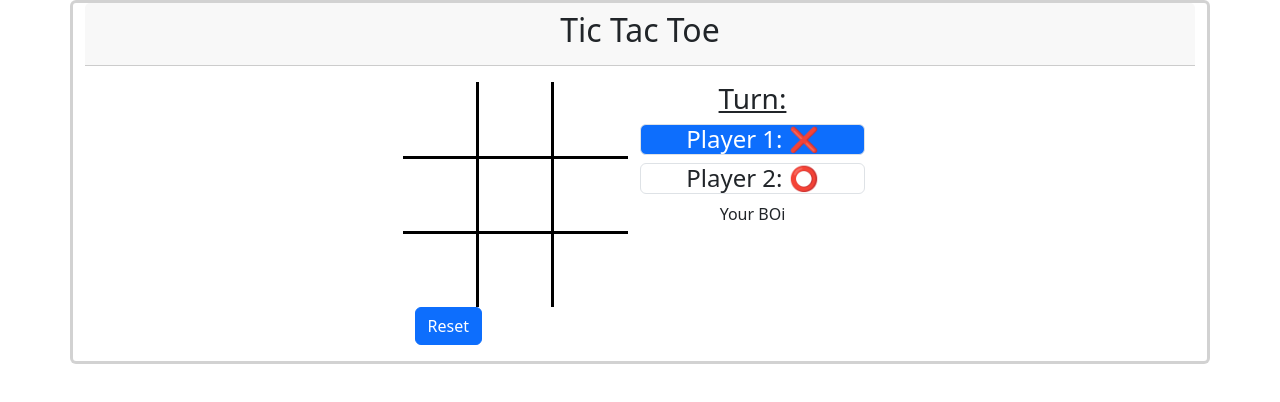
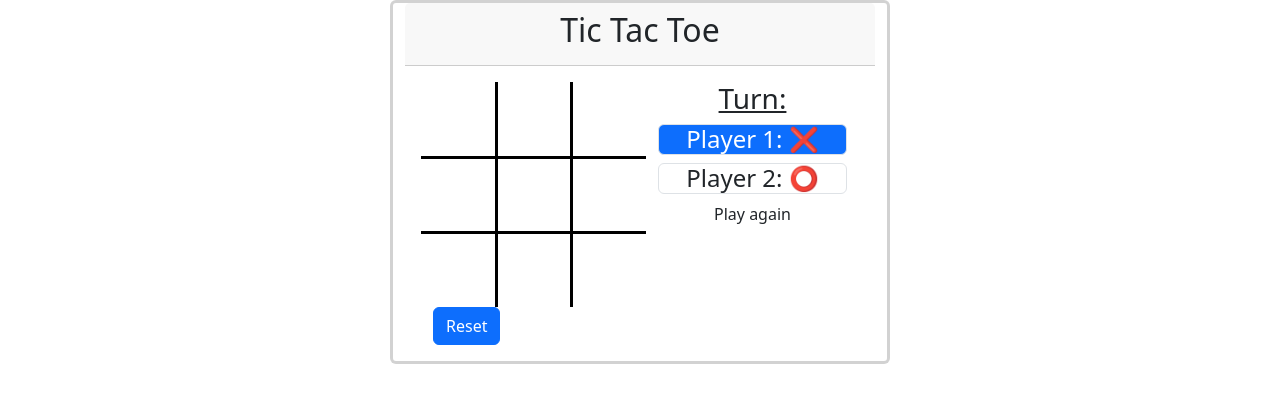
Before and after one commit to samevwro/Tic-Tac-Toe, a website: page Index.html in a window 1280 px wide. Both pictures are taken after a click on the button "Reset". Drawn offline with nearby package versions, Linux system fonts and the light colour scheme.

Commit message:
desktop Push

```diff
--- a/Index.html
+++ b/Index.html
@@ -7,7 +7,7 @@
     <link rel="stylesheet" href="node_modules/bootstrap/dist/css/bootstrap.css">
 </head>
 <body>
-        <div class="card container" style="max-width: px; margin-left: auto; margin-right: auto; border-width: 3px;">
+        <div class="card container" style="max-width: 500px; margin-left: auto; margin-right: auto; border-width: 3px;">
                 <div class="card-header text-center">
                 <h2>Tic Tac Toe</h2>
             </div>
@@ -16,19 +16,19 @@
 
                 <table class="col-auto text-center"  id="mTable">
                     <tr id="1stRow"  style="border-bottom: 3px solid black;">
-                        <td id="1" style="border-right: 3px solid black; width: 75px; height: 75px;">1</td>
-                        <td id="2" style=" width: 75px; height: 75px;">2</td>
-                        <td id="3" style="border-left: 3px solid black;  width: 75px; height: 75px;">3</td>
+                        <td style="border-right: 3px solid black; width: 75px; height: 75px;"><h3 id="1">1</h3></td>
+                        <td style=" width: 75px; height: 75px;"><h3 id="2">2</h3></td>
+                        <td style="border-left: 3px solid black;  width: 75px; height: 75px;"><h3  id="3">3</h3></td>
                     </tr>
                     <tr id="2ndRow" style="border-bottom: 3px solid black;">
-                        <td id="4" style="border-right: 3px solid black;  width: 75px; height: 75px;">4</td>
-                        <td id="5" style=" width: 75px; height: 75px;">5</td>
-                        <td id="6" style="border-left: 3px solid black;  width: 75px; height: 75px;">6</td>
+                        <td style="border-right: 3px solid black;  width: 75px; height: 75px;"><h3 id="4">4</h3></td>
+                        <td  style=" width: 75px; height: 75px;"><h3 id="5">5</h3></td>
+                        <td style="border-left: 3px solid black;  width: 75px; height: 75px;"><h3 id="6">6</h3></td>
                     </tr>
                     <tr id="3rdRow">
-                        <td id="7" style="border-right: 3px solid black;  width: 75px; height: 75px;">7</td>
-                        <td id="8" style=" width: 75px; height: 75px;">8</td>
-                        <td id="9" style="border-left: 3px solid black;  width: 75px; height: 75px;">9</td>
+                        <td style="border-right: 3px solid black;  width: 75px; height: 75px;"><h3 id="7">7</h3></td>
+                        <td style=" width: 75px; height: 75px;"><h3 id="8">8</h3></td>
+                        <td style="border-left: 3px solid black;  width: 75px; height: 75px;"><h3 id="9" >9</h3></td>
                     </tr>
                 </table><br>
                 <div class="col text-center">
--- a/index.js
+++ b/index.js
@@ -1,11 +1,9 @@
-
-
 var X = 1;
 var O = 2;
 let turn = X;
 let turnNum = 1;
-let gameStatus = '';
-
+let gameStatus = 'play';
+var clickEvent = 0
 const XSpot = '❌';
 const OSpot = '⭕';
 
@@ -23,7 +21,7 @@ function spotSelection(id) {
             document.getElementById(id).innerHTML = XSpot;
             gameGrid[id] = X;
         }else {
-            document.getElementById(id).p.innerHTML = OSpot;
+            document.getElementById(id).innerHTML = OSpot;
             gameGrid[id] = O;
         }
 }};
@@ -37,14 +35,21 @@ document.getElementById('6').addEventListener('click', () => {spotSelection(6)})
 document.getElementById('7').addEventListener('click', () => {spotSelection(7)});
 document.getElementById('8').addEventListener('click', () => {spotSelection(8)});
 document.getElementById('9').addEventListener('click', () => {spotSelection(9)});
+
 document.getElementById('resetBtn').addEventListener('click', () =>{
     for(let i = 1; i < Object.keys(gameGrid).length+1; i++){
         gameGrid[i] = '';
         document.getElementById(i).innerHTML = '';
-
-    }console.log(gameGrid)
+        turnNum = 1;
+        turn = X
+        playerBg(turn)
+        clickEvent = 0;
+        gameStatus = 'play'
+        document.getElementById('messageDis').innerHTML = 'Play again'
+    }
 })
 function GameOver() {
+    if(turnNum > 4) {
         if(gameGrid[1]===gameGrid[2]&&gameGrid[2]===gameGrid[3]&&gameGrid[1]===gameGrid[3]||
         gameGrid[4]===gameGrid[5]&&gameGrid[5]===gameGrid[6]&&gameGrid[4]===gameGrid[6]||
         gameGrid[7]===gameGrid[8]&&gameGrid[8]===gameGrid[9]&&gameGrid[7]===gameGrid[9]||
@@ -52,8 +57,12 @@ function GameOver() {
         gameGrid[3]===gameGrid[5]&&gameGrid[5]===gameGrid[7]&&gameGrid[3]===gameGrid[7]||
         gameGrid[1]===gameGrid[4]&&gameGrid[4]===gameGrid[7]&&gameGrid[1]===gameGrid[7]||
         gameGrid[5]===gameGrid[2]&&gameGrid[5]===gameGrid[8]&&gameGrid[2]===gameGrid[8]||
-       gameGrid[3]===gameGrid[6]&&gameGrid[6]===gameGrid[9]&&gameGrid[3]===gameGrid[9]) {
+        gameGrid[3]===gameGrid[6]&&gameGrid[6]===gameGrid[9]&&gameGrid[3]===gameGrid[9]){
             return 'win'
+        }else{
+            return 'play'
+        }
+
     }else if(turnNum == 9){
         return 'tie'
     }
@@ -61,6 +70,8 @@ function GameOver() {
         return 'play'
     }
 }
+
+
 function newTurn(){
     gameStatus = GameOver();
 
@@ -78,8 +89,10 @@ function newTurn(){
     }
     else{
         if(turn === X){
+            turnNum += 1;
             return(turn = O);
         }else {
+            turnNum += 1;
             return(turn = X);
         }
     }
@@ -87,55 +100,29 @@ function newTurn(){
 function playerBg(turn){
     if(turn === X){
         document.getElementById('p1Display').classList.add("text-bg-primary");
+        document.getElementById('p2Display').classList.remove("text-bg-primary");
     }else if(turn === O){
         document.getElementById('p2Display').classList.add("text-bg-primary");
+        document.getElementById('p1Display').classList.remove("text-bg-primary");
     }
 }
+
 playerBg(turn)
 
-
-class Game {}
-    constructor();{
-    }
-    start()
-    while(gameStatus != 'tie'||gameStatus != 'win') {
-        document.getElementById('messageDis').innerHTML = `It's player ${turn} turn.`;
-        document.getElementById('mTable').addEventListener('click', () =>{
-            newTurn();
-
-        });
-
-
-
-    }
-
-let game = new Game;
-game.start()
-/*class Menu {
-    constructor(){
+class Game {
+    constructor() {
     }
     start(){
-        let mainDis = document.getElementById('messageDis')
-        mainDis.innerHTML = "Player 1 to start."
         document.getElementById('mTable').addEventListener('click', () =>{
-            turnNum += 1;
-            turn = O
-            mainDis.innerHTML = '';
-        });
-        while(turnNum < 9) {
-            if(turn == X){
-                mainDis.innerHTML = 'Player 1 to select'
-                document.getElementById('mTable').addEventListener('click', () => {
-                    turn = O;
-                    turnNum += 1;
-                })
-            }else {
-                mainDis.innerHTML = 'Player 2 to select';
-                document.getElementById('mTable').addEventListener('click', () => {
-                    turn = X;
-                    turnNum += 1;
-                })
-            }
-        }
-    }
-}*/
+            clickEvent += 1;
+            console.log(clickEvent)
+            while(clickEvent===turnNum){
+            if(gameStatus=='tie'||gameStatus=='win'){
+                break
+            }else{
+                newTurn();
+                playerBg(turn);
+                console.log(gameStatus);
+        }}})}};
+let game = new Game;
+game.start();
```
Lines whose indentation alone changed are shown as unchanged.
